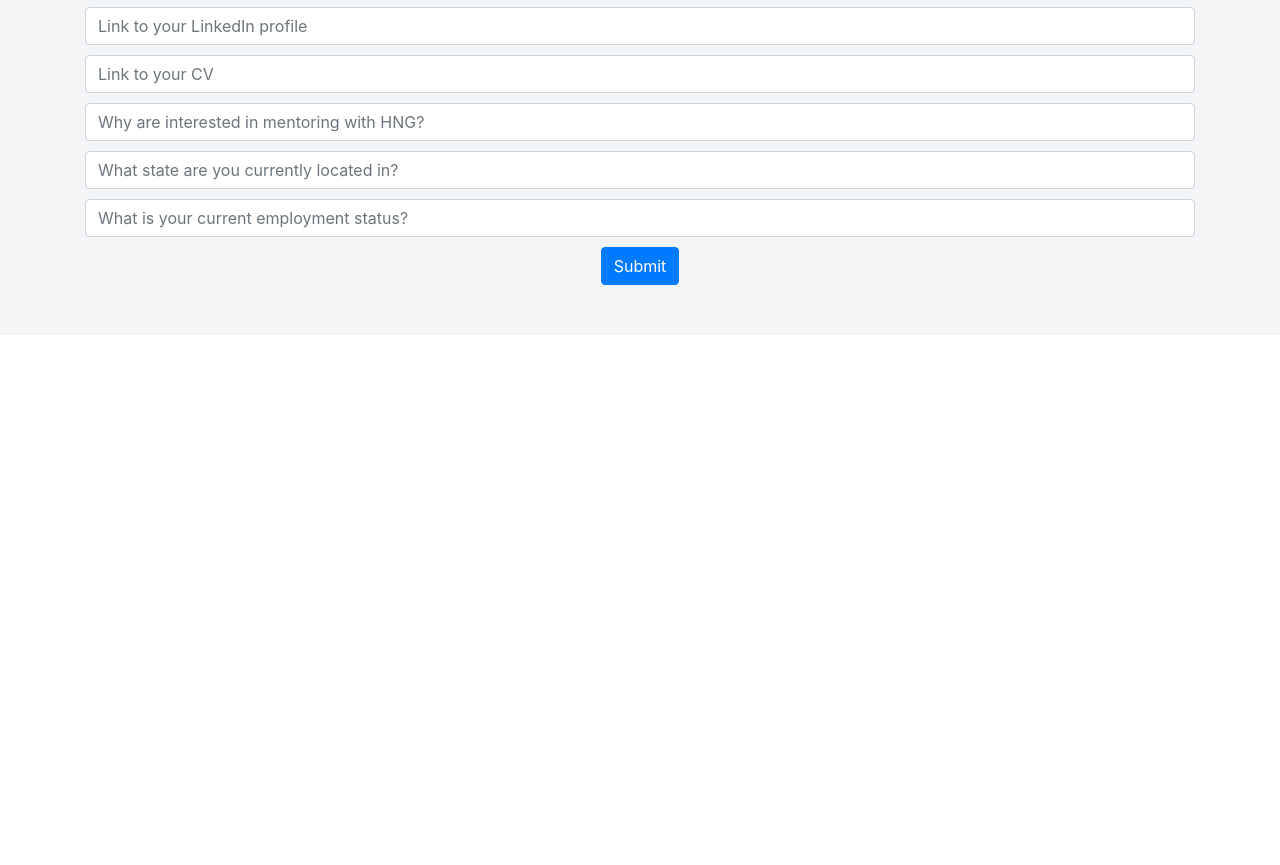
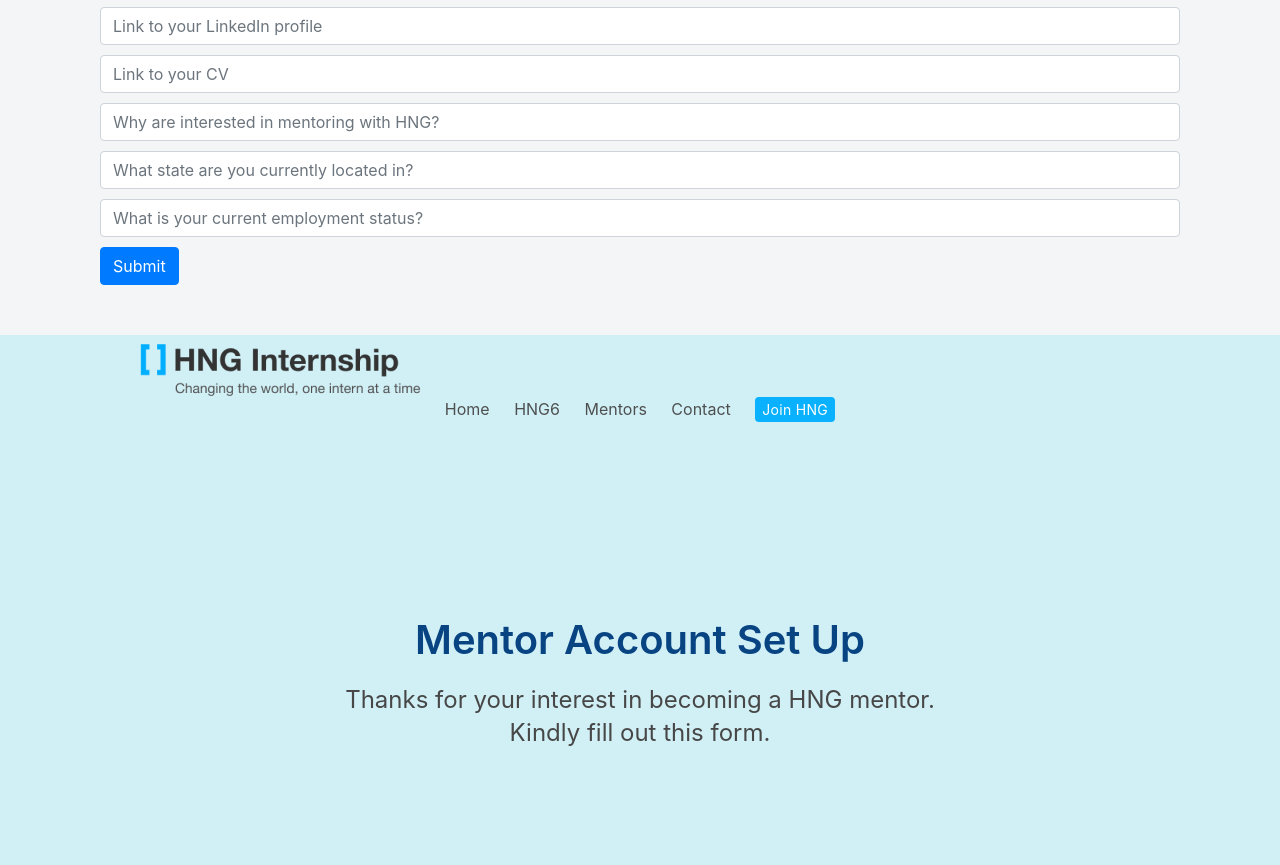
Before and after one commit to Beatrice1d/MentorAccountSetup1, a plain HTML site: page index.html in a window 1280 px wide. Shown: the part 852-1717 px from the top of the page. Before the commit the page ends 1187 px from the top, so only its background shows below. Drawn offline with nearby package versions, Linux system fonts and the light colour scheme.

Commit message:
Update index.html

```diff
--- a/index.html
+++ b/index.html
@@ -1,13 +1,6 @@
 <!DOCTYPE html>
 <html>
 <head>
-    <meta charset="utf-8">
-    <meta name="viewport" content="width=device-width, initial-scale=1.0">
-    <title>Expertise</title>
-    <link rel="stylesheet" href="https://stackpath.bootstrapcdn.com/bootstrap/4.3.1/css/bootstrap.min.css">
-    <link rel="stylesheet" href="http://code.ionicframework.com/ionicons/2.0.1/css/ionicons.min.css">
-    <link rel="stylesheet" href="assets/css/styles.css">
-</head>
 <style type="text/css">
     .content{
         background-color:#f4f5f7;
@@ -48,7 +41,133 @@
         float:right;
         color:#00AEFF;
     }
+
+     nav{
+           display: flex;
+           justify-content: space-between;
+           margin-bottom: 10px;
+       }
+       .anch a{
+           margin: 0 10px;
+           /* position: absolute;
+           height: 22px;
+           left: 58.68%;
+           right: 38.19%;
+           top: calc(50% - 22px/2 - 1611px); */
+           font-family: -apple-system, BlinkMacSystemFont, 'Segoe UI', Roboto, Oxygen, Ubuntu, Cantarell, 'Open Sans', 'Helvetica Neue', sans-serif;
+           font-style: normal;
+           font-weight: normal;
+           font-size: 16px;
+           line-height: 22px;
+           color: #474747;
+           mix-blend-mode: normal;
+           opacity: 0.95;
+           text-decoration: none;
+       }
+       .anch a:hover {
+           background-color: #ddd;
+           color: black;
+       }
+       .header a.itembutton {
+           font-size: 14px;
+           line-height: 19px;
+           letter-spacing: 0.31px;
+           color: #FFFFFF;
+           background: #00AEFF;
+           padding: 4px 7px;
+           border-radius: 4px;
+       }
+       .logoImg {
+           display: flex;
+       }
+       .logoHeader{
+           margin: 2px 2px 1px 2px;
+       }
+       .logoPar{
+           margin: 1px 2px;
+           font-size: 12px;
+       }
+   .box1{
+   background-color: #D1F0F6;
+   fill: rgb(209, 240, 246);
+   position: relative;
+   max-width: 1440px;
+   height: 530px;
+   left: 0px;
+   top: 0px;
+   text-align: center;
+   margin: 0px auto;
+   width: 100%;
+    }
+
+    .pagetitle{
+
+   margin-top: 15%;
+   /* position: absolute;
+   width: 447px;
+   height: 54px;
+   left: 496px;
+   top: 278px; */
+   background: #D1F0F6;
+   font-family: -apple-system, BlinkMacSystemFont, 'Segoe UI', Roboto, Oxygen, Ubuntu, Cantarell, 'Open Sans', 'Helvetica Neue', sans-serif;
+   font-style: normal;
+   font-weight: 600;
+   font-size: 40px;
+   line-height: 54px;
+   text-align: center;
+   color: #084482;
+}
+
+.pagetitletagline {
+   /* position: absolute;
+   width: 612px;
+   height: 66px;
+   left: 414px;
+   top: 371px; */
+   font-family: -apple-system, BlinkMacSystemFont, 'Segoe UI', Roboto, Oxygen, Ubuntu, Cantarell, 'Open Sans', 'Helvetica Neue', sans-serif;
+   font-style: normal;
+   font-weight: normal;
+   font-size: 24px;
+   line-height: 33px;
+   text-align: center;
+   color: #474747;
+}
+.headerContainer {
+   background-color: #D1F0F6;
+   text-align: center;
+}
+.header {
+   text-align: center;
+   /* Added here */
+   max-width: 1000px;
+   width: 100%;
+   margin: 0 auto;
+   padding-top: 5px;
+}
+@media screen and (max-width: 710px) {
+   .anch a {
+       margin: 0px 2px;
+   }
+ }
+ @media screen and (max-width: 626px) {
+   nav {
+       display: flex;
+       flex-direction: column;
+       text-align: center;
+   }
+ }
 </style>
+    <meta charset="UTF-8">
+   <meta name="viewport" content="width=M, initial-scale=1.0">
+   <meta name="Description"
+       Content="Thanks for your interest in becoming a HNG mentor. Kindly fill out this form">
+   <meta name="author" content="Mentor Account Set Up">
+   <meta http-equiv="X-UA-Compatible" content="ie=edge">
+   <title>Mentor Account Set Up</title>
+    <link rel="stylesheet" href="https://stackpath.bootstrapcdn.com/bootstrap/4.3.1/css/bootstrap.min.css">
+    <link rel="stylesheet" href="http://code.ionicframework.com/ionicons/2.0.1/css/ionicons.min.css">
+    <link rel="stylesheet" href="assets/css/styles.css">
+</head>
 <body>
     <div class="content">
         <div class="container">
@@ -118,6 +237,38 @@
             </div>
         </div>
     </div>
+
+    <div class="headerContainer">
+<!--Header - navbar-->
+   <section class="box1">
+   <header class="header">
+       <nav>
+           <div class="logoImg">
+               <div>
+                   <img src="brand-logo.png" alt="HNGLogo">
+               </div>
+           </div>
+           <div class="anch">
+               <a class="Home" href="home.html">Home</a>
+               <a class="HNG" href="hng6.html">HNG6</a>
+<a class="Mentors" href="mentoraccount1.html">Mentors</a>
+               <a class="Contact" href="contact.html">Contact</a>
+               <a class="itembutton" href="joinhng.html" class="ButtonText">Join HNG</a>
+           </div>
+       </nav>
+   </header>
+<!-- end of NAV BAR DONT EDIT -->
+   <div>
+           <p class="pagetitle">
+               Mentor Account Set Up
+           </p>
+           <div class="pagetitletagline">
+               <div>Thanks for your interest in becoming a HNG mentor.</div>
+               <div>Kindly fill out this form.</div>
+           </div>
+   </div>
+   </section>
+</div>
     <script src="https://code.jquery.com/jquery-3.2.1.min.js"></script>
     <script src="https://stackpath.bootstrapcdn.com/bootstrap/4.3.1/js/bootstrap.min.js"></script>
 </body>
```
